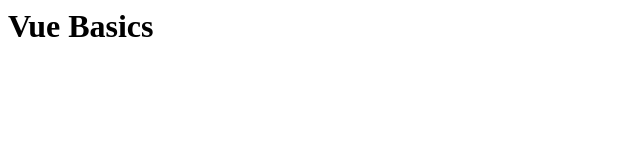
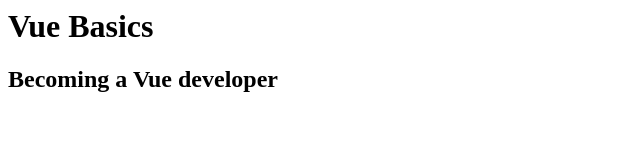
Before and after one commit to AlanLeverenz/vue-2-firebase, a plain HTML site: page index.html in a window 1280 px wide. Shown: the whole page, without its empty margins (0-640 px from the left). Drawn offline with nearby package versions, Linux system fonts and the light colour scheme.

Commit message:
created a Vue (2) instance

```diff
--- a/app.js
+++ b/app.js
@@ -0,0 +1,8 @@
+// the Vue instance
+
+new Vue({
+  el: '#app',
+  data: {
+    title: 'Becoming a Vue developer'
+  }
+})
--- a/index.html
+++ b/index.html
@@ -7,7 +7,9 @@
 
     <h1>Vue Basics</h1>
     <!-- gives control to VueJS -->
-    <div id="app"></div>
+    <div id="app">
+      <h2>{{ title }}</h2>
+    </div>
 
     <script src="app.js"></script>
   </body>
```
